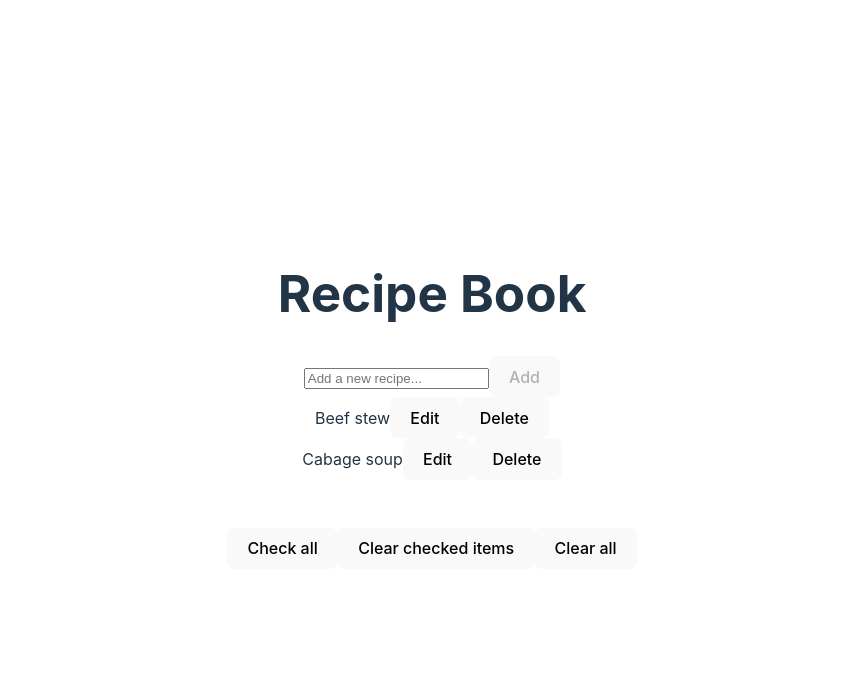
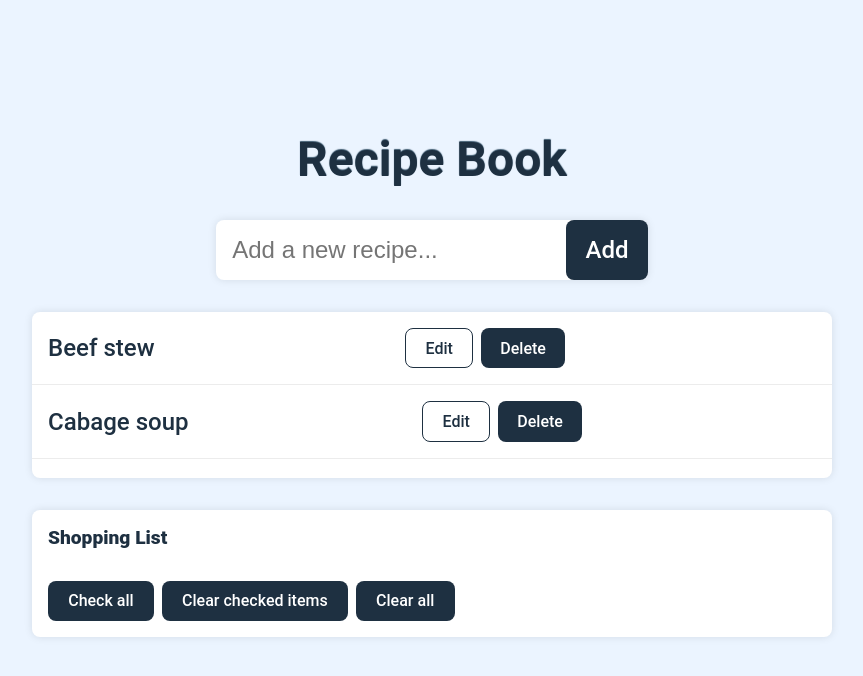
Before and after one commit to Xinginn/mds_frameworkjs_cookbook_felix_ravella, a Vue app: page / in a window 1280 px wide. Shown: the top 676 px of the page, without its empty margins (208-1071 px from the left). Built offline with nearby package versions, Linux system fonts and the light colour scheme.

Commit message:
feat: add css

```diff
--- a/src/App.vue
+++ b/src/App.vue
@@ -1,13 +1,17 @@
 
 <template>
-  <h1>Recipe Book</h1>
+
+
+  <div class="main">
+    <h1 class="main-title">Recipe Book</h1>
 
     <!-- New recipe form -->
-  <form @submit.prevent="addRecipe">
-    <input type="text" placeholder="Add a new recipe..." v-model="newRecipeTitle">
-    <button type="submit" :disabled="newRecipeTitle === ''">Add</button>
+    <form class="new-recipe-form" @submit.prevent="addRecipe">
+      <input class="recipe-title-input" type="text" placeholder="Add a new recipe..." v-model="newRecipeTitle">
+      <button class="recipe-create-button" type="submit" :disabled="newRecipeTitle === ''">Add</button>
     </form>
 
+    <div class="recipe-book">
       <!-- List of Recipes + Buttons for Edit & Delete-->
       <RecipeButton v-for="item,index of recipes"
         :key="index"
@@ -17,6 +21,7 @@
         @requestDelete="(recipeIndex) => recipes.splice(recipeIndex, 1)"
         />
       <br>
+    </div>
 
     <!-- Recipe view and edition; only displayed if a recipe is selected by clicking on 'Edit' -->
     <RecipeDetail v-if="selectedRecipe !== null"
@@ -32,6 +37,7 @@
       :key="shoppingRefresh"
       @dataChanged="onShoppingListChanged"
     />
+  </div>
 
 </template>
 
--- a/src/components/RecipeButton.vue
+++ b/src/components/RecipeButton.vue
@@ -1,8 +1,12 @@
 <template>
-  <span>{{title}}</span>
-  <button type="button" @click="() => $emit('requestEdit', recipeIndex)">Edit</button>
-  <button type="button" @click="() => $emit('requestDelete', recipeIndex)">Delete</button>
-  <br>
+  <div class="recipe">
+    <div class="recipe-title">{{title}}</div>
+    <div class="recipe-actions">
+      <button class="recipe-edit-button" type="button" @click="() => $emit('requestEdit', recipeIndex)">Edit</button>
+      <button class="recipe-delete-button" type="button" @click="() => $emit('requestDelete', recipeIndex)">Delete</button>
+    </div>
+    <br>
+  </div>
 </template>
 
 <script>
--- a/src/components/RecipeDetail.vue
+++ b/src/components/RecipeDetail.vue
@@ -1,29 +1,30 @@
 <template>
-  <form @submit.prevent="saveChanges">
+  <form class="recipe-edit-form" @submit.prevent="saveChanges">
     <!-- Title  -->
-    <input type="text" v-model="mutableData.title">
-    <br>
+    <input class="recipe-edit-title-input" type="text" v-model="mutableData.title">
 
     <!-- Description  -->
-    <textarea v-model="mutableData.description"
+    <textarea class="recipe-edit-description-input" v-model="mutableData.description"
       rows="10" cols="40"
     >
     </textarea>
-    <br>
 
     <!-- Ingredients List -->
-    <template v-for="item,index of mutableData.ingredients" :key="index">
-      <input v-model="mutableData.ingredients[index]">
-      <br>
-    </template>
+    <div class="recipe-ingredient" v-for="item,index of mutableData.ingredients" :key="index">
+      <input class="recipe-ingredient-input" v-model="mutableData.ingredients[index]">
+      <button class="recipe-ingredient-delete-button" type="button">X</button>
+    </div>
 
     <!-- New ingredient field -->
-    <input v-model="newIngredient">
-    <button type="button" @click="addIngredient">Add</button>
-    <br>
+    <div class="recipe-new-ingredient">
+      <input class="recipe-new-ingredient-input" v-model="newIngredient">
+      <button type="button" placeholder="Add a new ingredient..." @click="addIngredient">Add</button>
+    </div>
 
-    <button type="submit">Save</button>
-    <button type="button" @click="addToList">Add to shopping list</button>
+    <div class="recipe-edit-actions">
+      <button class="recipe-edit-save-button" type="submit">Save</button>
+      <button class="recipe-edit-cart-button" type="button" @click="addToList">Add to shopping list</button>
+    </div>
   </form>
 </template>
 
--- a/src/components/ShoppingItem.vue
+++ b/src/components/ShoppingItem.vue
@@ -1,7 +1,8 @@
 <template>
-  <input type="checkbox" v-model="bought" @change="test">
-  <span>{{ ingredient.label }}</span>
-  <br>
+  <div class="shopping-list-item ">
+    <input type="checkbox" v-model="bought" @change="test">
+    <span>{{ ingredient.label }}</span>
+  </div>
 </template>
 
 <script>
--- a/src/components/ShoppingList.vue
+++ b/src/components/ShoppingList.vue
@@ -1,14 +1,18 @@
 <template>
-  <br>
+  <div class="shopping-list">
+    <h1 class="shopping-list-title">Shopping List</h1>
     <ShoppingItem v-for="item,index of mutableData"
       :key="index"
       :ingedientIndex="index"
       :ingredient="item"
       @boughtChanged="onItemBoughtChanged"
     />
+    <div class="shopping-list-actions">
       <button type="button" @click="checkAll">Check all</button>
       <button type="button" @click="clearAllChecked">Clear checked items</button>
       <button type="button" @click="clearAll">Clear all</button>
+    </div>
+  </div>
 </template>
 
 <script>
--- a/src/style.css
+++ b/src/style.css
@@ -1,3 +1,300 @@
+body {
+  margin: 0;
+  display: flex;
+  place-items: center;
+  min-width: 320px;
+  min-height: 100vh;
+  background-color: #ebf4ff;
+}
+
+button {
+  border-radius: 8px;
+  border: 1px solid transparent;
+  padding: 0.6rem 1.2rem;
+  font-size: 1rem;
+  font-weight: 500;
+  font-family: inherit;
+  background-color: #1e3041;
+  color: #fff;
+  cursor: pointer;
+  transition: all 0.25s;
+  outline: none;
+}
+button:hover {
+  background-color: #45627d;
+}
+button:focus-visible {
+  box-shadow: inset 0 0 0 2px #45627d, inset 0 0 0 4px #6589ab;
+}
+
+input[type="checkbox"] {
+  appearance: none;
+  background-color: transparent;
+  border: 1px solid #1e3041;
+  border-radius: 4px;
+  width: 1.2rem;
+  height: 1.2rem;
+  cursor: pointer;
+  transition: all 0.25s;
+}
+input[type="checkbox"]:checked {
+  background-color: #1e3041;
+}
+
+.main {
+  display: flex;
+  flex-direction: column;
+  align-items: center;
+  justify-content: center;
+  width: 100vw;
+  min-height: 100vh;
+  overflow-y: auto;
+  color: #1e3041;
+  font-family: 'Roboto', -apple-system, BlinkMacSystemFont, 'Segoe UI', 'Oxygen',
+    'Ubuntu', 'Cantarell', 'Fira Sans', 'Droid Sans', 'Helvetica Neue',
+    sans-serif;
+}
+
+.main-title {
+  font-size: 3rem;
+  font-weight: bold;
+  margin: 0 0 2rem;
+  text-shadow: 0 -1px 1px #415c71;
+}
+
+.new-recipe-form {
+  display: flex;
+  align-items: stretch;
+  gap: 0.5rem;
+  border-radius: 0.5rem;
+  background-color: #fff;
+  box-shadow: 0 0 0.5rem rgba(0, 0, 0, 0.1);
+  margin-bottom: 2rem;
+}
+
+.recipe-title-input {
+  font-size: 1.5rem;
+  font-weight: 500;
+  border: none;
+  outline: none;
+  background-color: transparent;
+  padding: 1rem;
+  color: #1e3041;
+}
+
+.recipe-create-button {
+  outline: none;
+  border: none;
+  font-size: 1.5rem;
+  background-color: #1e3041;
+  color: #fff;
+  transition: background-color 0.2s ease-in-out;
+}
+
+.recipe-create-button:hover {
+  background-color: #415c71;
+}
+
+.recipe-book {
+  display: flex;
+  flex-direction: column;
+  align-items: stretch;
+  min-width: 400px;
+  max-width: 800px;
+  width: 100%;
+  border-radius: 0.5rem;
+  background-color: #fff;
+  box-shadow: 0 0 0.5rem rgba(0, 0, 0, 0.1);
+  margin-bottom: 2rem;
+}
+
+.recipe {
+  display: flex;
+  align-items: center;
+  justify-content: space-between;
+  gap: 0.5rem;
+  padding: 1rem;
+}
+
+.recipe:not(:last-child) {
+  border-bottom: 1px solid #ececec;
+}
+
+.recipe-title {
+  font-size: 1.5rem;
+  font-weight: 500;
+}
+
+.recipe-actions {
+  display: flex;
+  gap: 0.5rem;
+}
+
+.recipe-edit-button {
+  outline: none;
+  border-color: #1e3041;
+  background-color: transparent;
+  color: #1e3041;
+  transition: all 0.2s ease-in-out;
+}
+.recipe-edit-button:hover {
+  border-color: #45627d;
+  background-color: transparent;
+  color: #45627d;
+}
+
+.recipe-delete-button {
+  outline: none;
+  border: none;
+  transition: all 0.2s ease-in-out;
+}
+
+.recipe-edit-form {
+  border-radius: 0.5rem;
+  background-color: #fff;
+  box-shadow: 0 0 0.5rem rgba(0, 0, 0, 0.1);
+  margin-bottom: 2rem;
+  min-width: 400px;
+  max-width: 800px;
+  width: 100%;
+}
+
+.recipe-edit-title-input {
+  display: block;
+  font-size: 1.5rem;
+  font-weight: 500;
+  border: none;
+  outline: none;
+  background-color: transparent;
+  padding: 1rem;
+  color: #1e3041;
+  width: 100%;
+  box-sizing: border-box;
+}
+
+.recipe-edit-description-input {
+  display: block;
+  font-size: 1rem;
+  font-weight: 500;
+  border: none;
+  outline: none;
+  background-color: transparent;
+  padding: 1rem;
+  color: #1e3041;
+  width: 100%;
+  box-sizing: border-box;
+}
+
+.recipe-ingredients-title {
+  font-size: 1.2rem;
+  font-weight: 800;
+  margin: 0;
+  padding: 1rem;
+}
+
+.recipe-ingredients-list {
+  display: flex;
+  flex-direction: column;
+  align-items: stretch;
+  gap: 0.5rem;
+  padding: 0 1rem 1rem;
+  margin: 0;
+}
+
+.recipe-ingredient, .recipe-new-ingredient {
+  display: flex;
+  align-items: center;
+  justify-content: space-between;
+  gap: 0.5rem;
+  padding: 0.5rem;
+  border-radius: 0.5rem;
+  background-color: #ececec;
+}
+
+.recipe-ingredient-input, .recipe-new-ingredient-input {
+  flex: 1;
+  font-size: 1rem;
+  font-weight: 500;
+  border: none;
+  outline: none;
+  background-color: transparent;
+  padding: 0.5rem;
+  color: #1e3041;
+}
+
+.recipe-new-ingredient {
+  align-items: stretch;
+  padding: 0;
+}
+
+.recipe-new-ingredient-input {
+  padding: 1rem;
+}
+
+.recipe-edit-save-button, .recipe-edit-cart-button {
+  flex: 1;
+}
+
+.recipe-ingredient-delete-button {
+  opacity: 0;
+  outline: none;
+  border-color: #1e3041;
+  background-color: transparent;
+  color: #1e3041;
+  transition: all 0.2s ease-in-out;
+  padding: 0.3rem 0.5rem;
+}
+.recipe-ingredient-delete-button:hover {
+  border-color: #45627d;
+  background-color: transparent;
+  color: #45627d;
+}
+.recipe-ingredient:hover .recipe-ingredient-delete-button {
+  opacity: 1;
+}
+
+.recipe-edit-actions {
+  display: flex;
+  gap: 0.5rem;
+  padding: 1rem;
+}
+
+.shopping-list {
+  display: flex;
+  flex-direction: column;
+  align-items: stretch;
+  min-width: 400px;
+  max-width: 800px;
+  width: 100%;
+  border-radius: 0.5rem;
+  background-color: #fff;
+  box-shadow: 0 0 0.5rem rgba(0, 0, 0, 0.1);
+  margin-bottom: 2rem;
+}
+
+.shopping-list-title {
+  font-size: 1.2rem;
+  font-weight: 800;
+  margin: 0;
+  padding: 1rem;
+}
+
+.shopping-list-item {
+  display: flex;
+  align-items: center;
+  gap: 0.5rem;
+  flex: 1;
+  cursor: pointer;
+}
+
+.shopping-list-actions {
+  display: flex;
+  gap: 0.5rem;
+  padding: 1rem;
+}
+
+
+/*
 :root {
   font-family: Inter, system-ui, Avenir, Helvetica, Arial, sans-serif;
   line-height: 1.5;
@@ -78,3 +375,4 @@ button:focus-visible {
     background-color: #f9f9f9;
   }
 }
+*/
```
Lines whose indentation alone changed are shown as unchanged.
